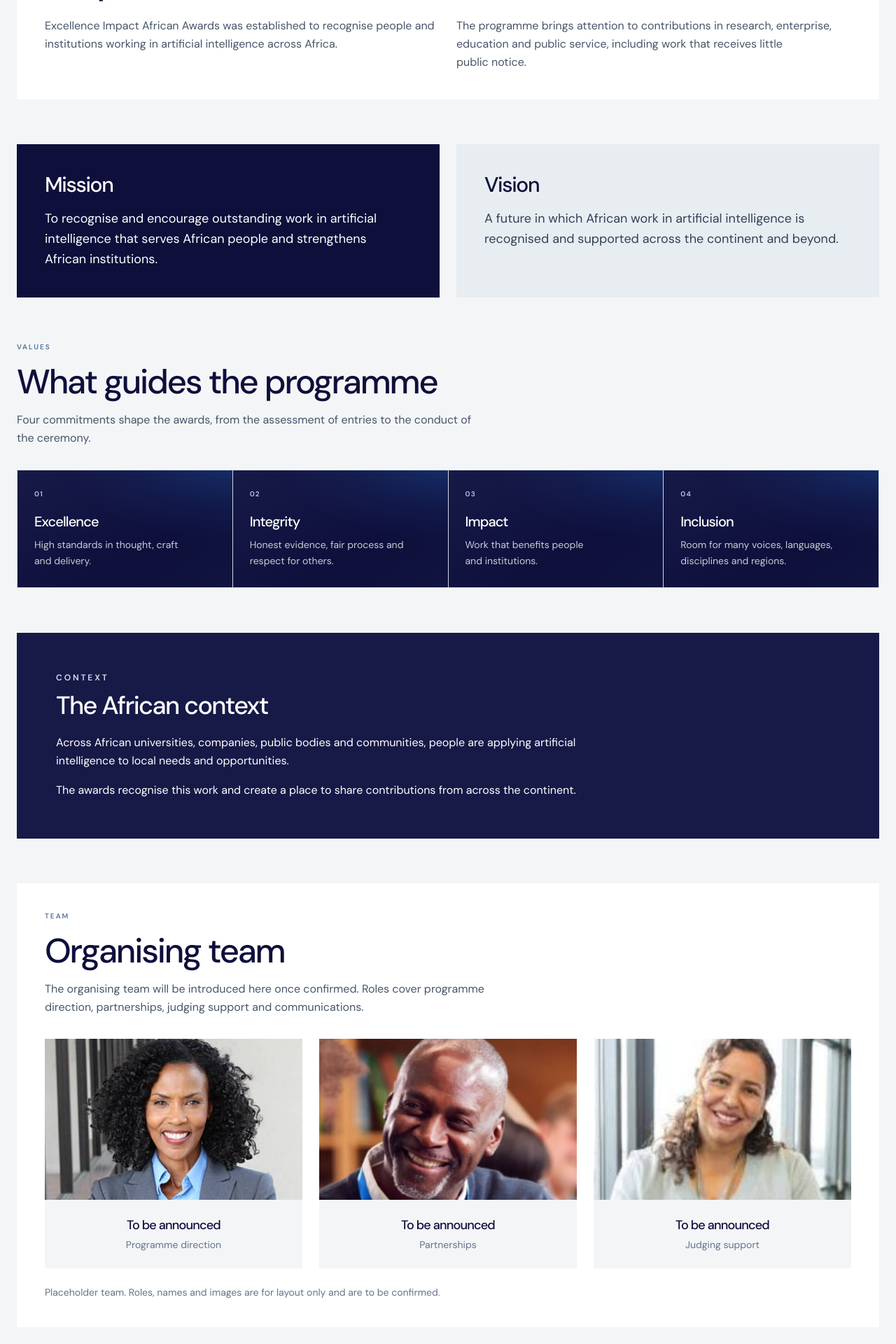
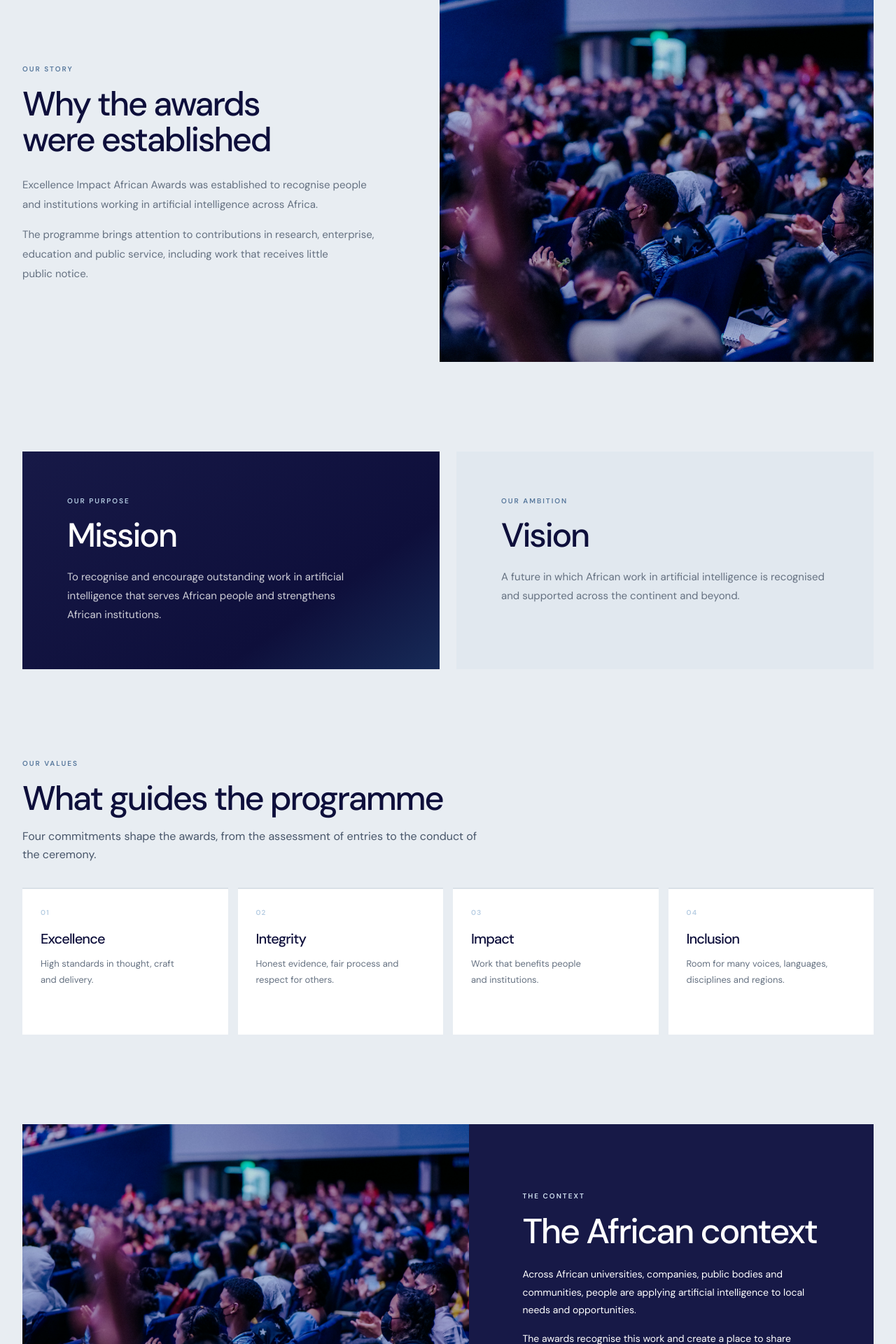
Before and after one commit to K2Debug/Excellence-Impact-Africa-Awards, a Laravel app: page /about in a window 1280 px wide. Shown: the part 600-2520 px from the top of the page at 70% size. Run offline with Laravel 12, Linux system fonts and the light colour scheme; style sheets or scripts are compiled from the project's sources.

Commit message:
Expand About page layout and imagery

```diff
--- a/resources/css/app.css
+++ b/resources/css/app.css
@@ -334,8 +334,58 @@ body > .site-header--overlay { position:absolute; top:0; right:0; left:0; }
 .cluster-detail__intro h2 { margin:0;font-size:clamp(30px,4vw,48px);line-height:1.1; }
 .cluster-detail__intro>p:last-child { margin:14px 0 0;color:var(--eiaa-muted);font-size:15px;line-height:1.75; }
 .cluster-detail__back { margin:32px 0 0; }
-.about-team__portrait { height:230px;margin:-24px -24px 22px;overflow:hidden;background:#dfe6ed; }
-.about-team__portrait img { width:100%;height:100%;object-fit:cover;object-position:center 30%; }
+.about-page { background:#e8edf2;padding:clamp(58px,8vw,112px) 32px clamp(80px,10vw,140px); }
+.about-page__inner { width:min(100%,1280px);margin:0 auto;display:flex;flex-direction:column;gap:clamp(76px,10vw,136px); }
+.about-story { display:grid;grid-template-columns:.9fr 1.1fr;gap:clamp(38px,7vw,96px);align-items:center; }
+.about-story__text { max-width:620px;margin-top:26px;display:grid;gap:16px;color:var(--eiaa-muted);font-size:15px;line-height:1.85; }
+.about-image { margin:0;overflow:hidden;background:#d9e0e7; }
+.about-image img { display:block;width:100%;height:100%;object-fit:cover; }
+.about-image--story { height:clamp(340px,42vw,540px); }
+.about-pillars { display:grid;grid-template-columns:1fr 1fr;gap:24px; }
+.about-pillar { min-height:270px;padding:clamp(34px,5vw,64px);background:#fff; }
+.about-pillar--mission { background:linear-gradient(145deg,#171947,#0e0f3b 70%,#172b58); }
+.about-pillar--mission .eyebrow { color:#b5cce2; }
+.about-pillar--vision { background:#e1e8ef; }
+.about-pillar h2 { max-width:480px;margin:0;font-size:clamp(30px,3.8vw,48px);line-height:1.06; }
+.about-pillar p:last-child { max-width:540px;margin:20px 0 0;color:var(--eiaa-muted);font-size:15px;line-height:1.8; }
+.about-pillar--mission p:last-child { color:rgba(255,255,255,.8); }
+.about-values__grid { display:grid;grid-template-columns:repeat(4,minmax(0,1fr));gap:14px;margin-top:34px; }
+.about-values__grid article { min-height:210px;padding:26px;background:#fff;border-top:2px solid #aac4d9; }
+.about-values__grid h3 { margin:0;font-size:20px;line-height:1.2; }
+.about-values__grid p { margin:13px 0 0;color:var(--eiaa-muted);font-size:13px;line-height:1.7; }
+.about-context { display:grid;grid-template-columns:1.05fr .95fr;min-height:440px;background:var(--eiaa-deep); }
+.about-image--context { min-height:440px; }
+.about-context__copy { align-self:center;padding:clamp(34px,6vw,76px); }
+.about-context__copy h2 { margin:0;color:#fff;font-size:clamp(30px,4vw,50px);line-height:1.06; }
+.about-context__copy>div { display:grid;gap:16px;margin-top:22px;color:rgba(255,255,255,.78);font-size:14px;line-height:1.8; }
+.about-team__heading { max-width:760px;margin-bottom:38px; }
+.about-team__grid { display:grid;grid-template-columns:repeat(3,minmax(0,1fr));gap:24px; }
+.about-team__grid article { min-width:0;background:#fff; }
+.about-team__image { height:clamp(220px,25vw,320px);overflow:hidden;background:#d9e0e7; }
+.about-team__image img { width:100%;height:100%;object-fit:cover;object-position:center 40%; }
+.about-team__person { padding:22px 24px 25px; }
+.about-team__person h3 { margin:0;font-size:21px; }
+.about-team__person p { margin:8px 0 0;color:var(--eiaa-muted);font-size:13px; }
+.about-team__note { margin:18px 0 0;color:var(--eiaa-muted);font-size:12px; }
+@media (max-width:900px) {
+ .about-page { padding-inline:24px; }
+ .about-values__grid { grid-template-columns:repeat(2,minmax(0,1fr)); }
+ .about-team__grid { gap:16px; }
+}
+@media (max-width:700px) {
+ .about-page { padding:56px 20px 78px; }
+ .about-page__inner { gap:64px; }
+ .about-story,.about-pillars,.about-context { grid-template-columns:1fr;gap:22px; }
+ .about-image--story { height:290px; }
+ .about-pillar { min-height:0;padding:30px 24px; }
+ .about-values__grid { grid-template-columns:1fr;gap:10px;margin-top:26px; }
+ .about-values__grid article { min-height:0;padding:22px; }
+ .about-image--context { min-height:0;height:270px; }
+ .about-context__copy { padding:30px 24px; }
+ .about-team__heading { margin-bottom:26px; }
+ .about-team__grid { grid-template-columns:1fr;gap:18px; }
+ .about-team__image { height:250px; }
+}
 .award-detail { background:#e8edf2;padding:58px 24px 100px; }
 .award-detail__inner { width:min(100%,1280px);margin:0 auto; }
 .award-detail__overview { display:grid;grid-template-columns:1fr 1fr;gap:22px; }
--- a/resources/views/pages/about.blade.php
+++ b/resources/views/pages/about.blade.php
@@ -1,11 +1,36 @@
 @extends('layouts.app')
 @section('content')
 @include('partials.page-hero', ['eyebrow' => 'About', 'heading' => 'Recognising work in African AI', 'intro' => 'Excellence Impact African Awards recognises people and organisations working in artificial intelligence across Africa.', 'action' => ['route' => 'contact', 'label' => 'Get in touch'], 'index' => '01'])
-<div class="bg-platinum-soft"><div class="mx-auto max-w-[1280px] space-y-16 px-4 pb-16 sm:px-6 sm:pb-20">
-<section class="rounded-3xl bg-white p-8 sm:p-10">@include('partials.section-heading', ['eyebrow' => 'Story', 'heading' => $content['about']['story_title']])<div class="mt-6 grid gap-6 text-base leading-relaxed text-slate-600 lg:grid-cols-2">@foreach ($content['about']['story'] as $p)<p>{{ $p }}</p>@endforeach</div></section>
-<section class="grid gap-6 lg:grid-cols-2"><article class="dark-band rounded-3xl bg-imperial p-8 sm:p-10"><h2 class="font-serif text-3xl text-white">{{ $content['about']['mission']['title'] }}</h2><p class="mt-4 text-lg leading-relaxed text-white/85">{{ $content['about']['mission']['text'] }}</p></article><article class="rounded-3xl bg-amber-tint p-8 sm:p-10"><h2 class="font-serif text-3xl">{{ $content['about']['vision']['title'] }}</h2><p class="mt-4 text-lg leading-relaxed text-slate-700">{{ $content['about']['vision']['text'] }}</p></article></section>
-<section>@include('partials.section-heading', ['eyebrow' => 'Values', 'heading' => 'What guides the programme', 'intro' => 'Four commitments shape the awards, from the assessment of entries to the conduct of the ceremony.'])<div class="mt-8 hairline-grid hairline-grid--glow grid sm:grid-cols-2 lg:grid-cols-4">@foreach ($content['about']['values'] as $value)<article><span class="tile-num">0{{ $loop->iteration }}</span><h3 class="font-serif text-xl">{{ $value['name'] }}</h3><p class="mt-2 text-sm leading-relaxed text-slate-600">{{ $value['description'] }}</p></article>@endforeach</div></section>
-<section class="dark-band rounded-3xl bg-imperial-deep p-8 sm:p-14"><p class="text-xs font-semibold uppercase tracking-[0.24em] text-amber-bright">Context</p><h2 class="mt-3 font-serif text-3xl text-white sm:text-4xl">{{ $content['about']['why_africa']['title'] }}</h2><div class="mt-5 max-w-3xl space-y-4 text-base leading-relaxed text-white/85">@foreach ($content['about']['why_africa']['body'] as $p)<p>{{ $p }}</p>@endforeach</div></section>
-<section class="rounded-3xl bg-white p-8 sm:p-10">@include('partials.section-heading', ['eyebrow' => 'Team', 'heading' => $content['about']['team']['title'], 'intro' => $content['about']['team']['intro']])@php($teamImages = ['images/testimonials/grace-mbeki.png', 'images/testimonials/james-odhiambo.png', 'images/testimonials/amara-okafor.png'])<div class="mt-8 grid gap-6 sm:grid-cols-3">@foreach ($content['about']['team']['members'] as $member)<article class="rounded-2xl bg-platinum-soft p-6 text-center"><div class="about-team__portrait"><img src="{{ asset($teamImages[$loop->index]) }}" alt="Placeholder portrait for an organising team member" loading="lazy"></div><h3 class="mt-4 font-serif text-lg">{{ $member['name'] }}</h3><p class="mt-1 text-sm text-slate-500">{{ $member['role'] }}</p></article>@endforeach</div><p class="mt-6 text-sm text-slate-500">Placeholder team. Roles, names and images are for layout only and are to be confirmed.</p></section>
-</div></div>
+<div class="about-page">
+    <div class="about-page__inner">
+        <section class="about-story">
+            <div class="about-story__copy">
+                @include('partials.section-heading', ['eyebrow' => 'Our story', 'heading' => $content['about']['story_title']])
+                <div class="about-story__text">@foreach ($content['about']['story'] as $p)<p>{{ $p }}</p>@endforeach</div>
+            </div>
+            <figure class="about-image about-image--story"><img src="{{ asset('images/hero-award.jpg') }}" alt="A moment of recognition at an awards ceremony" loading="lazy"></figure>
+        </section>
+
+        <section class="about-pillars" aria-label="Our mission and vision">
+            <article class="about-pillar about-pillar--mission dark-band"><p class="eyebrow">Our purpose</p><h2>{{ $content['about']['mission']['title'] }}</h2><p>{{ $content['about']['mission']['text'] }}</p></article>
+            <article class="about-pillar about-pillar--vision"><p class="eyebrow">Our ambition</p><h2>{{ $content['about']['vision']['title'] }}</h2><p>{{ $content['about']['vision']['text'] }}</p></article>
+        </section>
+
+        <section class="about-values">
+            @include('partials.section-heading', ['eyebrow' => 'Our values', 'heading' => 'What guides the programme', 'intro' => 'Four commitments shape the awards, from the assessment of entries to the conduct of the ceremony.'])
+            <div class="about-values__grid">@foreach ($content['about']['values'] as $value)<article><span class="tile-num">0{{ $loop->iteration }}</span><h3>{{ $value['name'] }}</h3><p>{{ $value['description'] }}</p></article>@endforeach</div>
+        </section>
+
+        <section class="about-context dark-band">
+            <figure class="about-image about-image--context"><img src="{{ asset('images/hero-award.jpg') }}" alt="Guests gathered to celebrate achievement" loading="lazy"></figure>
+            <div class="about-context__copy"><p class="eyebrow">The context</p><h2>{{ $content['about']['why_africa']['title'] }}</h2><div>@foreach ($content['about']['why_africa']['body'] as $p)<p>{{ $p }}</p>@endforeach</div></div>
+        </section>
+
+        <section class="about-team">
+            <div class="about-team__heading">@include('partials.section-heading', ['eyebrow' => 'The people behind the programme', 'heading' => $content['about']['team']['title'], 'intro' => $content['about']['team']['intro']])</div>
+            <div class="about-team__grid">@foreach ($content['about']['team']['members'] as $member)<article><div class="about-team__image"><img src="{{ asset('images/hero-award.jpg') }}" alt="Awards programme image placeholder" loading="lazy"></div><div class="about-team__person"><h3>{{ $member['name'] }}</h3><p>{{ $member['role'] }}</p></div></article>@endforeach</div>
+            <p class="about-team__note">Team names, roles and images are placeholders and will be confirmed.</p>
+        </section>
+    </div>
+</div>
 @endsection
```
Also changed, not shown: 1 other file.
